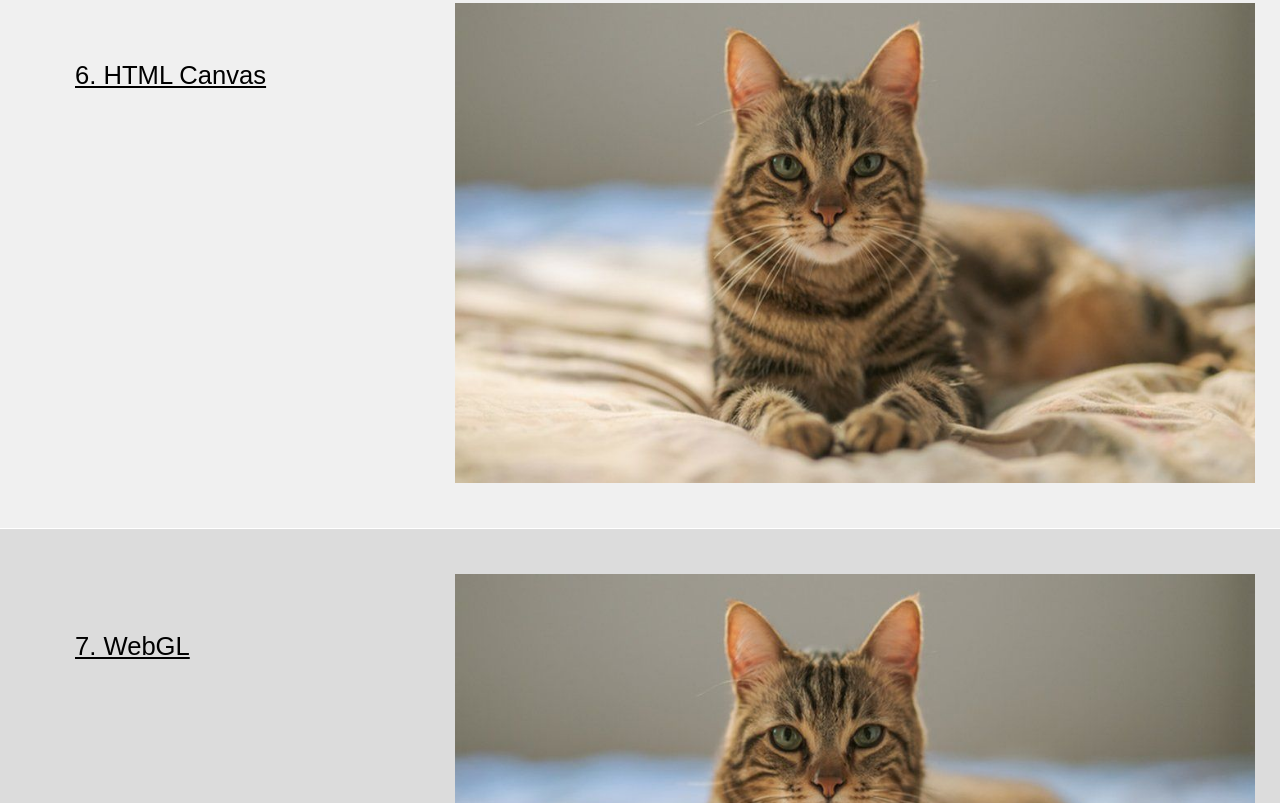
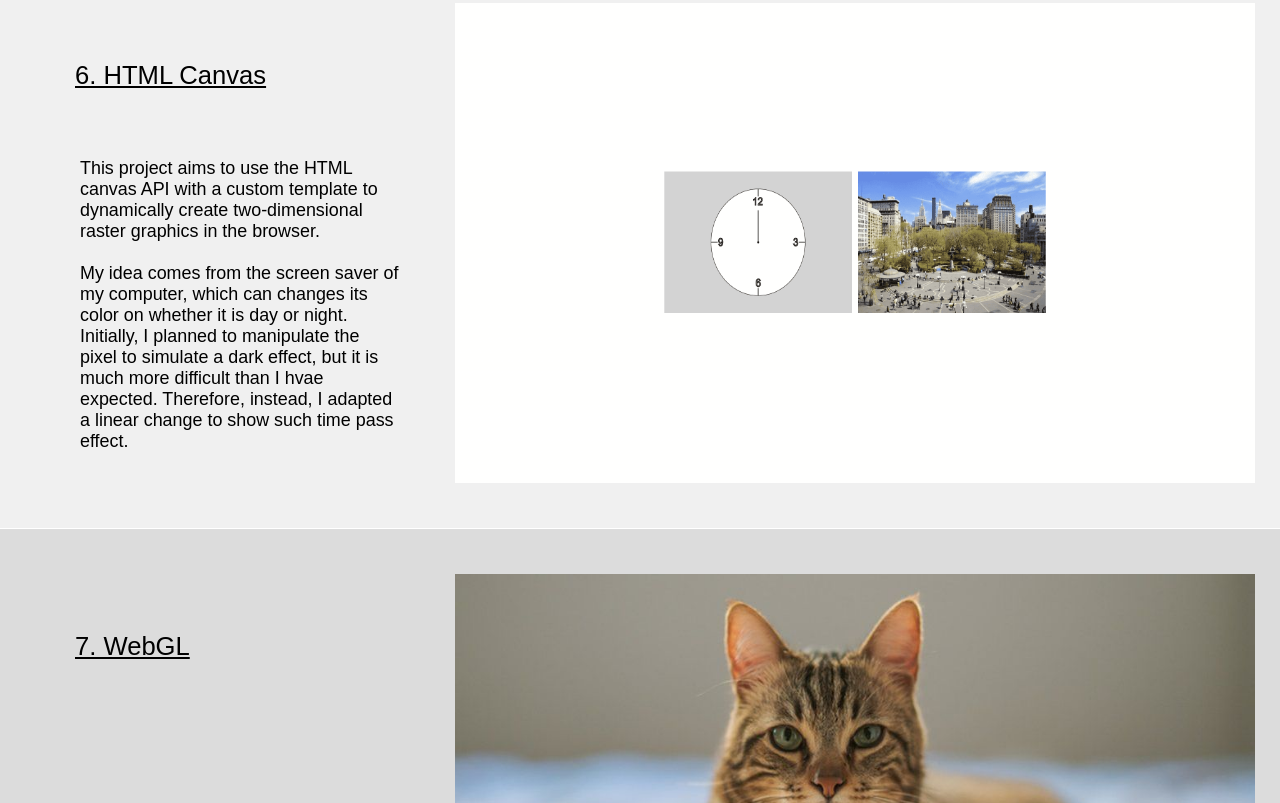
Before and after one commit to GavinJin0501/drawing, a plain HTML site: page index.html in a window 1280 px wide. Shown: the part 3243-4046 px from the top of the page. Drawn offline with Linux system fonts and the light colour scheme.

Commit message:
update index page for hw6

```diff
--- a/index.html
+++ b/index.html
@@ -115,7 +115,12 @@
                         <div class="des-title">
                             <a href="./html_canvas/html_canvas.html">6. HTML Canvas</a>
                         </div>
-                        <div class="des-content"></div>
+                        <div class="des-content">
+                            <p>
+                                This project aims to use the HTML canvas API with a custom template to dynamically create two-dimensional raster graphics in the browser. <br><br>
+                                My idea comes from the screen saver of my computer, which can changes its color on whether it is day or night. Initially, I planned to manipulate the pixel to simulate a dark effect, but it is much more difficult than I hvae expected. Therefore, instead, I adapted a linear change to show such time pass effect.
+                            </p>
+                        </div>
                     </div>
 
                     <div class="preview"><a href="./html_canvas/html_canvas.html"><img src="./static/hw6.png" onerror=this.src="./static/placeholder.jpg"></a></div>
```
Also changed, not shown: static/hw6.png (added), 1 other file.
